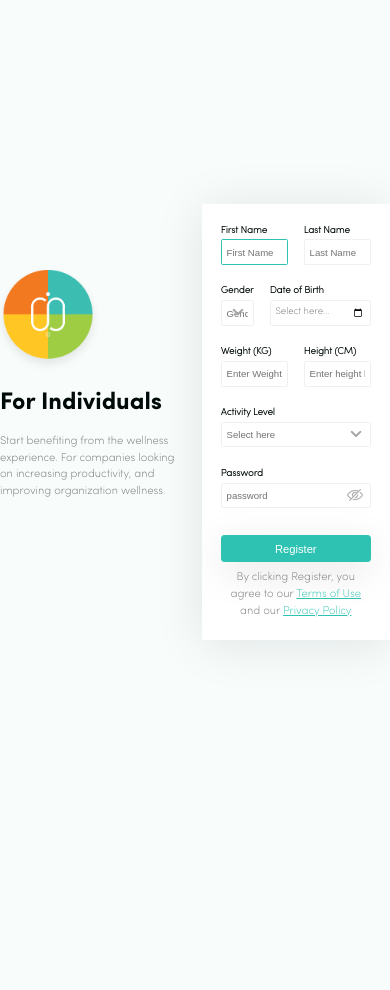
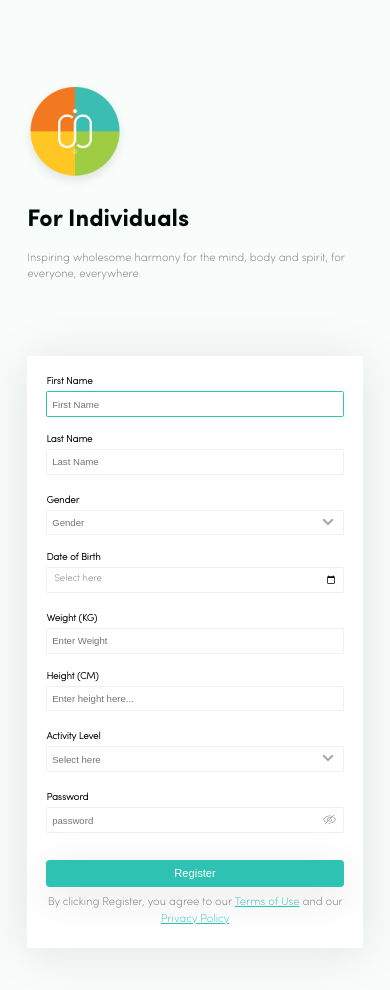
Before and after one commit to danny244/Css-Assignments, a plain HTML site: page app/individuals/index.html in a window 390 px wide. Before the commit the page ends 844 px from the top, so only its background shows below. Drawn offline with Linux system fonts and the light colour scheme.

Commit message:
completed individuals

```diff
--- a/app/individuals/index.css
+++ b/app/individuals/index.css
@@ -9,8 +9,8 @@
 	--h1-font-size: 1.5rem;
 	--h1-font-weight: normal;
 	--form-font-family: "Sofia Pro extralight";
-      --form-border-color: 1px solid hsla(0, 0%, 94%, 1);
-      --form-input-color: hsla(208, 96%, 10%, 1);
+	--form-border-color: 1px solid hsla(0, 0%, 94%, 1);
+	--form-input-color: hsla(208, 96%, 10%, 1);
 	--form-background-color: hsla(0, 0%, 100%, 1);
 	--input-placeholder-color: hsla(0, 0%, 45%, 1);
 }
@@ -19,6 +19,7 @@ h1,
 label {
 	color: hsla(174, 100%, 2%, 1);
 }
+
 
 main {
 	min-width: inherit;
@@ -30,13 +31,12 @@ main {
 }
 
 main > div:nth-child(1) {
-	max-width: 64rem;
+	max-width: 50rem;
 	width: 100%;
 	display: flex;
 	align-items: center;
-	/* flex-direction: column;  */
-	/* add this on medium screen */
 	gap: 1.5rem;
+	padding: 4rem 2rem;
 }
 
 main > div > section {
@@ -47,17 +47,17 @@ main > div > section {
 }
 
 main > div > section > div {
-	margin: auto;
-	width: fit-content;
+	/* margin-left: auto; */
+	width: 100%;
+}
+
+main > div > section:nth-child(1) > div {
+	margin-bottom: 5rem;
 }
 
 main > div > section:nth-child(1) > div > img {
 	max-width: 7rem;
 	margin: 0 0 0 -0.5rem;
-}
-
-main > div > section:nth-child(1) > div {
-	margin-bottom: 5rem;
 }
 
 main > div > section:nth-child(1) > div > div > h1 {
@@ -67,6 +67,14 @@ main > div > section:nth-child(1) > div > div > h1 {
 
 main > div > section:nth-child(1) > div > div > p {
 	max-width: 20rem;
+}
+
+main > div > section:nth-child(1) > div > div > p:nth-child(2) {
+	display: flex;
+}
+
+main > div > section:nth-child(1) > div > div > p:nth-child(3) {
+	display: none;
 }
 /*
 
@@ -117,6 +125,7 @@ main > div > section:nth-child(2) > div > form {
 
 main > div > section:nth-child(2) > div > form > div {
 	display: flex;
+	flex-direction: row;
 	gap: 1rem;
 }
 
@@ -182,7 +191,9 @@ main > div > section:nth-child(2) > div > form > div > div > div > input {
 	color: var(--form-input-color);
 
 	margin-top: 0.1rem;
-	padding: 0.2rem 0.3rem;
+
+	/*  (top, right, bottom, left): */
+	padding: 0.2rem 1.6rem 0.2rem 0.3rem;
 
 	height: 1.6rem;
 
@@ -241,7 +252,7 @@ main > div > section:nth-child(2) > div > form > div > div > div > img.rotate {
 }
 
 main > div > section:nth-child(2) > div > form > div > div > div > img.show_hide_password {
-	width: 1rem;
+	width: 0.8rem;
 	right: 0.5rem;
 	cursor: pointer;
 }
@@ -259,21 +270,39 @@ main > div > section:nth-child(2) > div > form > div > div > div > img.show_hide
 main > div > section:nth-child(2) > div > form > div:nth-child(2) > div:nth-child(2) {
 	position: relative;
 }
+
 main > div > section:nth-child(2) > div > form > div:nth-child(2) > div:nth-child(2) > input:not(:focus) {
 	color: transparent;
 }
 
+main > div > section:nth-child(2) > div > form > div:nth-child(2) > div:nth-child(2) > input {
+	background-color: transparent;
+}
+
+main > div > section:nth-child(2) > div > form > div:nth-child(2) > div:nth-child(2) > input + span {
+	display: flex;
+}
+
+main > div > section:nth-child(2) > div > form > div:nth-child(2) > div:nth-child(2) > input:focus + span {
+	display: none;
+}
+
 /* Wrapper for custom placeholder text */
-main > div > section:nth-child(2) > div > form > div:nth-child(2) > div:nth-child(2) > input:not(:focus)::before {
-	content: "Select here...";
+main > div > section:nth-child(2) > div > form > div:nth-child(2) > div:nth-child(2) > input:not(:focus) + span {
+	content: "";
 	position: absolute;
 	color: var(--input-placeholder-color);
 	font-family: var(--font-family);
-	font-weight: 300;
-	top: 1.42rem;
+	font-weight: 500;
+	top: 1.3rem;
+	left: 0.5rem;
 	pointer-events: none;
 }
+
 /*
+
+
+
 
 
 
@@ -392,3 +421,89 @@ main > div > section:nth-child(2) > div > form > div:nth-last-child(1) > p > a {
 	text-decoration: underline;
 	font-style: normal;
 }
+/*
+
+
+
+
+
+
+
+
+
+*/
+/** Browser based styling     / Mozilla Firefox */
+@-moz-document url-prefix() {
+	main > div > section:nth-child(2) > div > form > div > div > label {
+		font-weight: 500;
+	}
+}
+/*
+
+
+
+
+
+
+
+
+
+
+
+*/
+/* MEdia Queries */
+@media (max-width: 820px) {
+	main {
+		justify-content: center;
+		/* remove on medium screen  */
+	}
+
+	main > div > section > div {
+		margin: auto;
+		width: 100%;
+	}
+
+	main > div > section:nth-child(1) > div {
+		margin-bottom: 3rem;
+	}
+
+	main > div:nth-child(1) {
+		display: flex;
+		align-items: center;
+		flex-direction: column;
+	}
+}
+
+@media (max-width: 506px) {
+	main > div:nth-child(1) {
+		padding: 5rem 1.7rem;
+	}
+
+	main > div > section:nth-child(1) > div > div > p:nth-child(2) {
+		display: none;
+	}
+
+	main > div > section:nth-child(1) > div > div > p:nth-child(3) {
+		display: flex;
+	}
+
+	main > div > section:nth-child(2) > div > form > div {
+		display: flex;
+		flex-direction: column;
+	}
+}
+
+@media (max-width: 360px) {
+	main > div:nth-child(1) {
+		padding: 3rem 1rem;
+	}
+
+	main > div > section:nth-child(1) > div > img {
+		max-width: 6rem;
+		margin: 0 0 0 -0.5rem;
+	}
+
+	:root {
+		--h1-font-size: 1.2rem;
+	}
+}
--- a/app/individuals/index.html
+++ b/app/individuals/index.html
@@ -18,6 +18,7 @@
 						<div>
 							<h1>For Individuals</h1>
 							<p>Start benefiting from the wellness experience. For companies looking on increasing productivity, and improving organization wellness.</p>
+							<p>Inspiring wholesome harmony for the mind, body and spirit, for everyone, everywhere.</p>
 						</div>
 					</div>
 				</section>
@@ -52,7 +53,7 @@
 								<div>
 									<label for="date_of_birth">Date of Birth</label>
 									<input required type="date" id="date_of_birth" name="date_of_birth" autocomplete="bday" placeholder="Select here" />
-                                                      <!-- <p class="placeholder">Select here...</p> -->
+                                                      <span class="placeholder">Select here</span>
 								</div>
 							</div>
 
```
Also changed, not shown: app/individuals/images/view.png (added).
